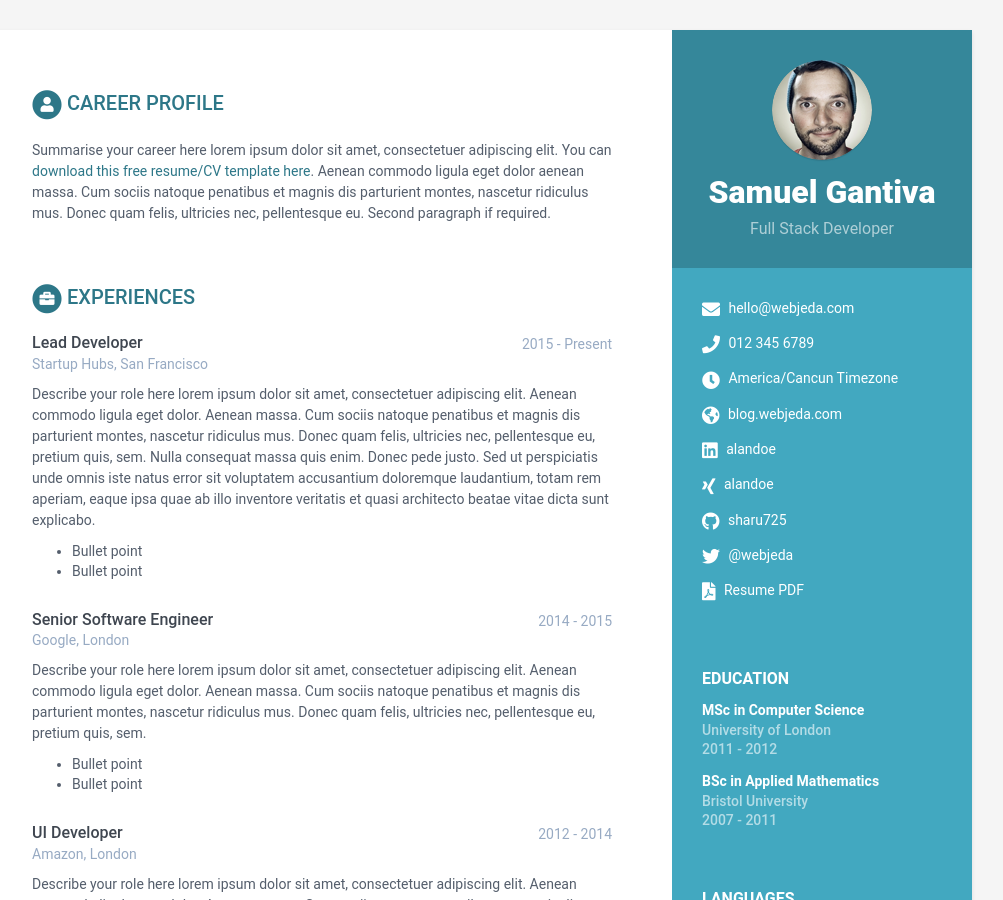
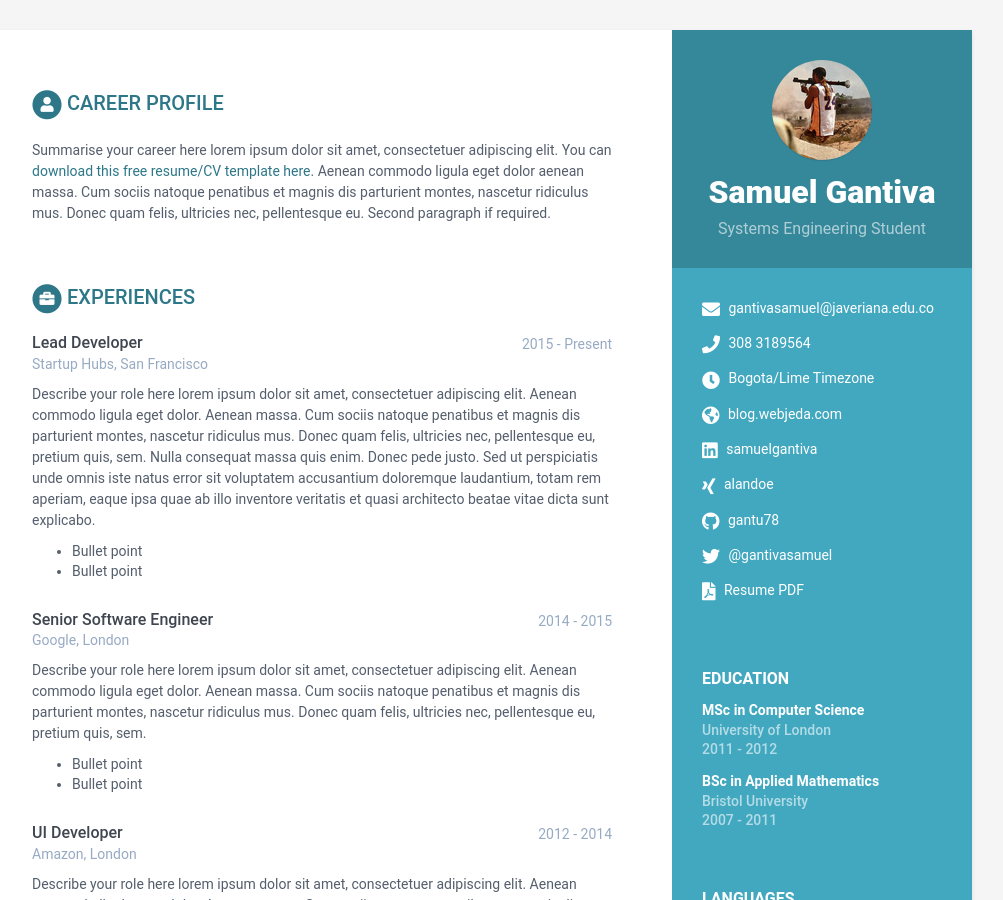
Before and after one commit to Gantu78/cv2, a Jekyll site: the page built from index.html, in a window 1280 px wide and 900 px high. Shown: the whole window, without its empty margins (168-1171 px from the left). Built offline with Jekyll 4.4.1, drawn with Linux system fonts in a browser that asks for light colours.

Commit message:
cambios de la informacion en el sideBar

```diff
--- a/_data/data.yml
+++ b/_data/data.yml
@@ -9,22 +9,22 @@ sidebar:
 
     # Profile information
     name: Samuel Gantiva
-    tagline: Full Stack Developer
-    avatar: profile.png  #place a 100x100 picture inside /assets/images/ folder and provide the name of the file below
+    tagline: Systems Engineering Student
+    avatar: profile1.png  #place a 100x100 picture inside /assets/images/ folder and provide the name of the file below
 
     # Sidebar links
-    email: hello@webjeda.com
-    phone: 012 345 6789
-    timezone: America/Cancun Timezone
+    email: gantivasamuel@javeriana.edu.co
+    phone: 308 3189564
+    timezone: Bogota/Lime Timezone
     citizenship:
     website: blog.webjeda.com #do not add http://
-    linkedin: alandoe
+    linkedin: samuelgantiva
     xing: alandoe
-    github: sharu725
+    github: gantu78
     telegram: # add your nickname without '@' sign
     gitlab:
     bitbucket:
-    twitter: '@webjeda'
+    twitter: '@gantivasamuel'
     stack-overflow: # Number/Username, e.g. 123456/alandoe
     codewars:
     goodreads: # Number-Username, e.g. 123456-alandoe
```
Also changed, not shown: assets/images/profile1.png (added).
